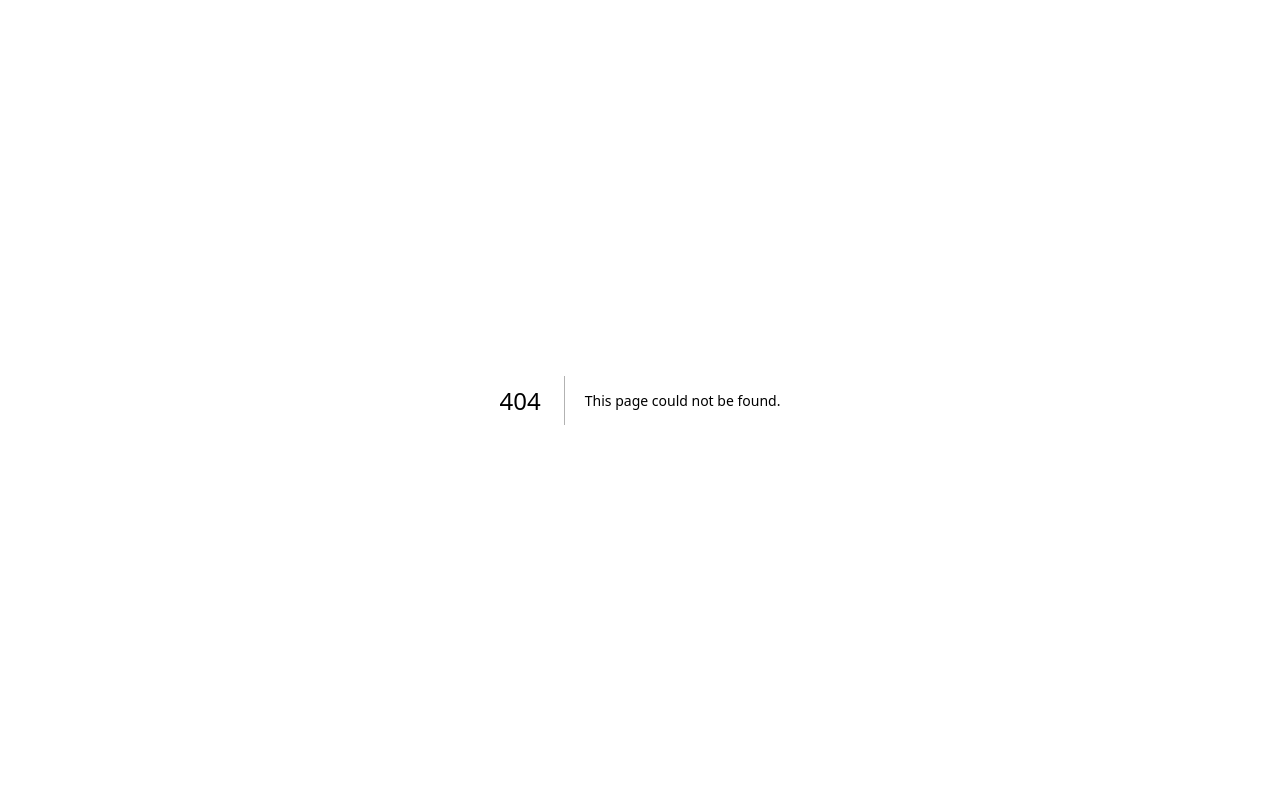
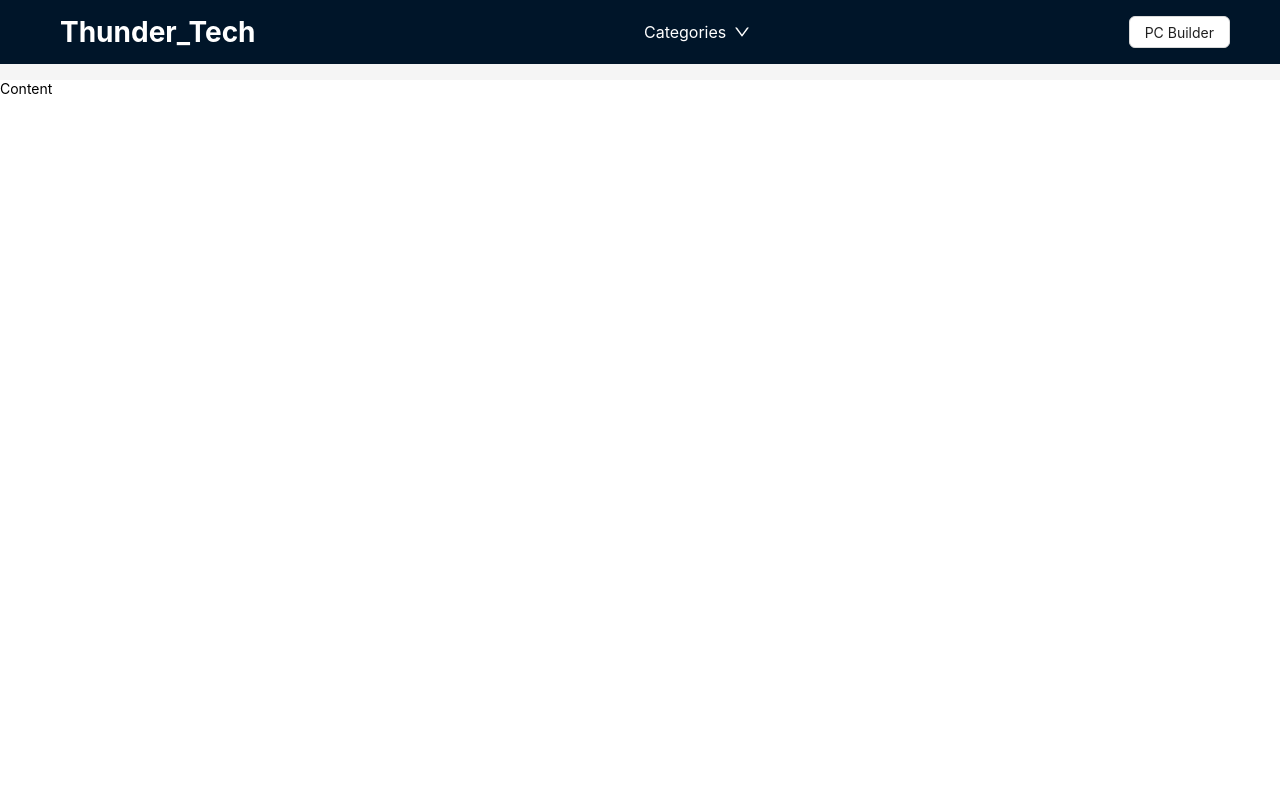
Before and after one commit to MajharolTanvir/Thender-Tech, a Next.js app: page /categories/ram in a window 1280 px wide. Before the commit this address had no page. Shown: the top 800 px of the page. Built offline with nearby package versions, Linux system fonts and the light colour scheme.

Commit message:
Categories setup completed

```diff
--- a/package.json
+++ b/package.json
@@ -9,6 +9,7 @@
     "lint": "next lint"
   },
   "dependencies": {
+    "@ant-design/icons": "^5.1.4",
     "antd": "^5.7.3",
     "eslint": "8.45.0",
     "eslint-config-next": "13.4.12",
--- a/src/components/Layouts/RootLayout.js
+++ b/src/components/Layouts/RootLayout.js
@@ -1,6 +1,63 @@
 import React from 'react';
-import { Breadcrumb, Layout, Menu, theme } from 'antd';
+import { Button, Layout, theme } from 'antd';
+import Link from 'next/link';
+import { DownOutlined } from '@ant-design/icons';
+import { Dropdown, Space } from 'antd';
+
+
 const { Header, Content, Footer } = Layout;
+
+
+const items = [
+    {
+        label: (
+            <a rel="noopener noreferrer" href="/categories/processor">
+                Processor
+            </a>
+        ),
+        key: '0',
+    },
+    {
+        label: (
+            <a rel="noopener noreferrer" href="/categories/motherboard">
+                Motherboard
+            </a>
+        ),
+        key: '1',
+    },
+    {
+        label: (
+            <a rel="noopener noreferrer" href="/categories/ram">
+                RAM
+            </a>
+        ),
+        key: '2',
+    }, {
+        label: (
+            <a rel="noopener noreferrer" href="/categories/powersupply">
+                Power Supply Unit
+            </a>
+        ),
+        key: '3',
+    }, {
+        label: (
+            <a rel="noopener noreferrer" href="/categories/storagedevice">
+                Storage Device
+            </a>
+        ),
+        key: '4',
+    }, {
+        label: (
+            <a rel="noopener noreferrer" href="/categories/monitor">
+                Monitor
+            </a>
+        ),
+        key: '5',
+    },
+    {
+        type: 'divider',
+    }
+];
 
 const RootLayout = () => {
     const {
@@ -12,21 +69,39 @@ const RootLayout = () => {
                 style={{
                     display: 'flex',
                     alignItems: 'center',
+                    justifyContent: 'space-between'
                 }}
             >
-                <div className="demo-logo" />
-                <Menu
-                    theme="dark"
-                    mode="horizontal"
-                    defaultSelectedKeys={['2']}
-                    items={new Array(15).fill(null).map((_, index) => {
-                        const key = index + 1;
-                        return {
-                            key,
-                            label: `nav ${key}`,
-                        };
-                    })}
-                />
+                <div><h1>
+                    <Link
+                        href="/"
+                        style={{
+                            color: "white",
+                            padding: "5px 10px",
+                            borderRadius: "3px",
+                        }}
+                    >
+                        Thunder_Tech
+                    </Link>
+                </h1></div>
+                <Dropdown
+                    menu={{
+                        items,
+                    }}
+                >
+                    <a onClick={(e) => e.preventDefault()}>
+                        <Space style={{
+                            color: 'white',
+                            fontSize: '16px'
+                        }}>
+                            Categories
+                            <DownOutlined />
+                        </Space>
+                    </a>
+                </Dropdown>
+                <Button>
+                    PC Builder
+                </Button>
             </Header>
             <Content
                 style={{
--- /dev/null
+++ b/src/pages/categories/ram.js
@@ -0,0 +1,21 @@
+import RootLayout from '@/components/Layouts/RootLayout';
+import React from 'react';
+
+const Ram = () => {
+    return (
+        <div>
+            <h1>This is Ram page</h1>
+        </div>
+    );
+};
+
+export default Ram;
+
+
+Ram.getLayout = function getLayout(page) {
+    return (
+        <RootLayout>
+            {page}
+        </RootLayout>
+    )
+}
--- a/src/pages/index.js
+++ b/src/pages/index.js
@@ -1,3 +1,4 @@
+
 import RootLayout from '@/components/Layouts/RootLayout';
 import React from 'react';
 
```
Also changed, not shown: src/pages/categories/monitor.js (added, +20 -0 lines), src/pages/categories/motherboard.js (added, +21 -0 lines), src/pages/categories/powersupply.js (added, +21 -0 lines), src/pages/categories/processor.js (added, +21 -0 lines), src/pages/categories/storagedevice.js (added, +21 -0 lines), 2 other files (tests, documents, lock files or other folders).
